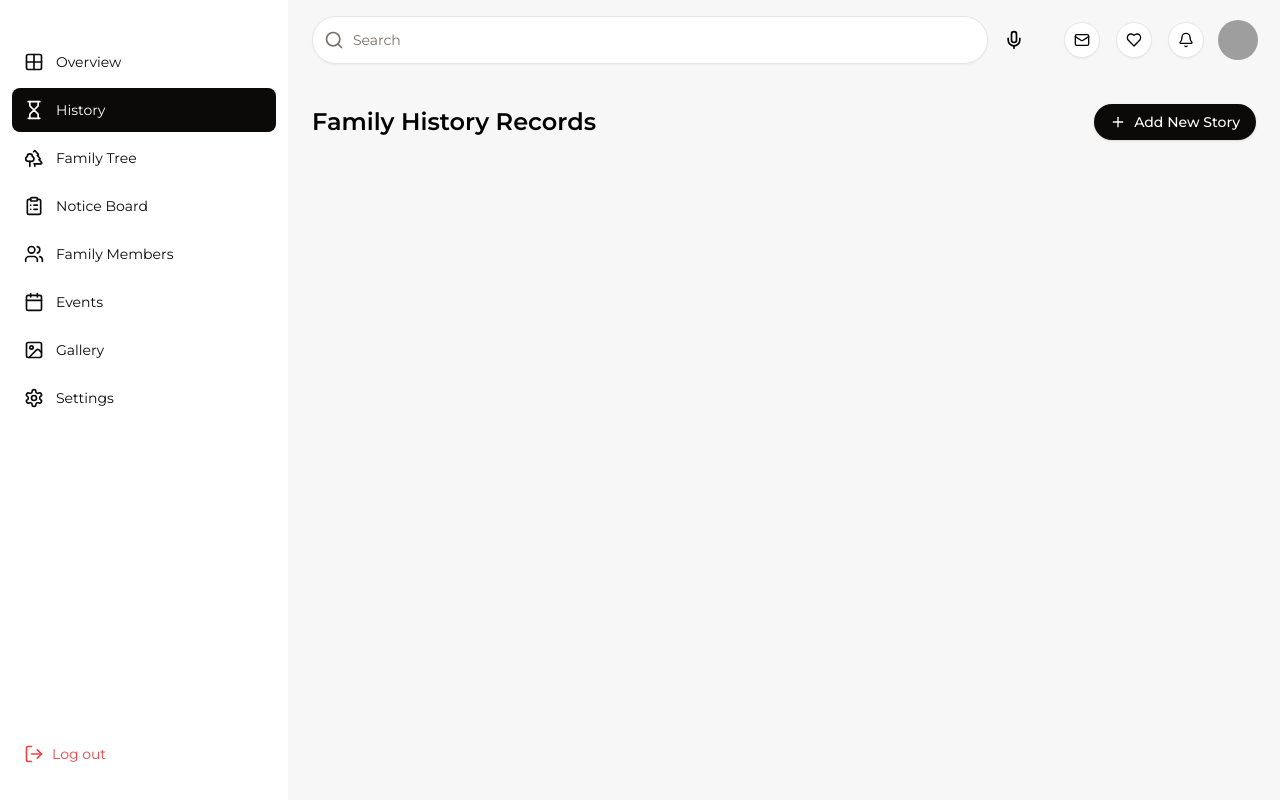
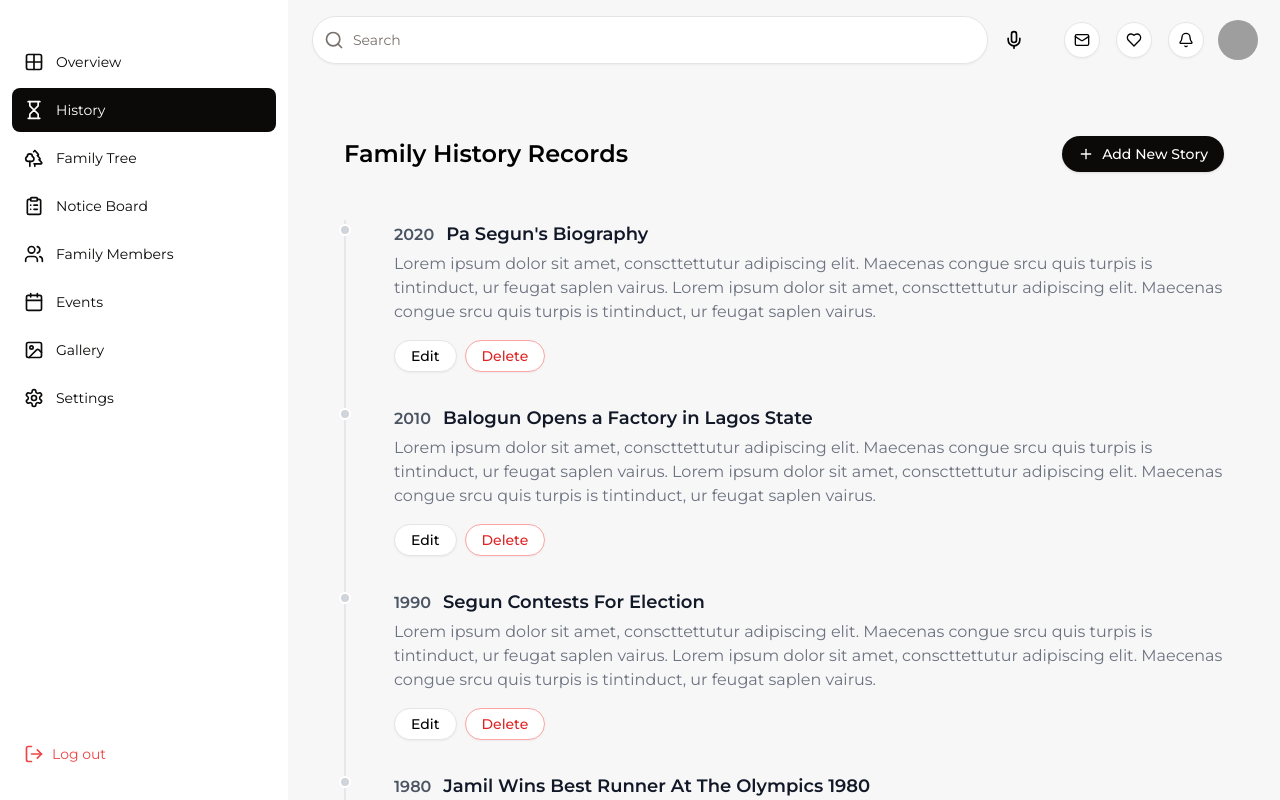
Before and after one commit to ThoseApp/family-tree, a Next.js app: page /dashboard/history in a window 1280 px wide. Shown: the top 800 px of the page. Built offline with nearby package versions, Linux system fonts and the light colour scheme; grey boxes are pictures that could not be loaded.

Commit message:
feat: add timeline section to family history records page with dummy data and improved layout

```diff
--- a/app/dashboard/history/page.tsx
+++ b/app/dashboard/history/page.tsx
@@ -2,19 +2,94 @@ import { Button } from "@/components/ui/button";
 import { Plus } from "lucide-react";
 import React from "react";
 
+// Dummy data for the timeline items
+const historyItems = [
+  {
+    year: "2020",
+    title: "Pa Segun's Biography",
+    description:
+      "Lorem ipsum dolor sit amet, conscttettutur adipiscing elit. Maecenas congue srcu quis turpis is tintinduct, ur feugat saplen vairus. Lorem ipsum dolor sit amet, conscttettutur adipiscing elit. Maecenas congue srcu quis turpis is tintinduct, ur feugat saplen vairus.",
+  },
+  {
+    year: "2010",
+    title: "Balogun Opens a Factory in Lagos State",
+    description:
+      "Lorem ipsum dolor sit amet, conscttettutur adipiscing elit. Maecenas congue srcu quis turpis is tintinduct, ur feugat saplen vairus. Lorem ipsum dolor sit amet, conscttettutur adipiscing elit. Maecenas congue srcu quis turpis is tintinduct, ur feugat saplen vairus.",
+  },
+  {
+    year: "1990",
+    title: "Segun Contests For Election",
+    description:
+      "Lorem ipsum dolor sit amet, conscttettutur adipiscing elit. Maecenas congue srcu quis turpis is tintinduct, ur feugat saplen vairus. Lorem ipsum dolor sit amet, conscttettutur adipiscing elit. Maecenas congue srcu quis turpis is tintinduct, ur feugat saplen vairus.",
+  },
+  {
+    year: "1980",
+    title: "Jamil Wins Best Runner At The Olympics 1980",
+    description:
+      "Lorem ipsum dolor sit amet, conscttettutur adipiscing elit. Maecenas congue srcu quis turpis is tintinduct, ur feugat saplen vairus. Lorem ipsum dolor sit amet, conscttettutur adipiscing elit. Maecenas congue srcu quis turpis is tintinduct, ur feugat saplen vairus.",
+  },
+];
+
 const Page = () => {
   return (
-    <div className="flex flex-col gap-y-8 lg:gap-y-12">
+    <div className="flex flex-col gap-y-8 lg:gap-y-12 p-4 md:p-6 lg:p-8">
       {/* HEADER SECTION */}
-      <div className="flex md:items-center md:flex-row flex-col md: justify-between gap-y-4">
+      <div className="flex md:items-center md:flex-row flex-col md:justify-between gap-y-4">
         <h1 className="text-2xl font-semibold">Family History Records</h1>
-
         <div className="flex items-center gap-4">
-          <Button className="bg-foreground text-background rounded-full hover:bg-foreground/80">
-            <Plus className="size-5" />
-            Add New Story
+          <Button className="bg-foreground text-background rounded-full hover:bg-foreground/80 flex items-center gap-2 px-4 py-2">
+            <Plus className="size-4" />
+            <span>Add New Story</span>
           </Button>
         </div>
+      </div>
+
+      {/* TIMELINE SECTION */}
+      <div className="pl-8 border-l-2 border-gray-200">
+        {historyItems.map((item, index) => (
+          <div key={index} className="relative mb-8 ml-4">
+            {/* Timeline Marker: Positioned relative to the line */}
+            {/* Offset = -(margin-left) - (marker-width / 2) = -1rem - 6px */}
+            <div className="absolute w-3 h-3 bg-gray-300 rounded-full top-1 -left-[calc(3rem+7px)] border-2 border-white"></div>
+
+            {/* Remove absolute positioning from time */}
+            {/* Content reorganized: Year and Title on the same line */}
+            <div className="flex-1">
+              {/* Year and Title Wrapper */}
+              <div className="flex items-baseline mb-1">
+                {/* Make time relative, add margin-right */}
+                <time className="text-base font-semibold text-gray-600 mr-3">
+                  {item.year}
+                </time>
+                <h3 className="text-lg font-semibold text-gray-900">
+                  {item.title}
+                </h3>
+              </div>
+              {/* Description below year/title */}
+              <p className="text-base font-normal text-gray-500">
+                {item.description}
+              </p>
+
+              {/* Action Buttons: Re-add this section */}
+              <div className="flex gap-2 mt-4 flex-shrink-0">
+                <Button
+                  variant="outline"
+                  size="sm"
+                  className="rounded-full px-4 py-1 text-sm"
+                >
+                  Edit
+                </Button>
+                <Button
+                  variant="outline"
+                  size="sm"
+                  className="rounded-full px-4 py-1 text-sm border-red-300 text-red-600 hover:bg-red-50 hover:text-red-700"
+                >
+                  Delete
+                </Button>
+              </div>
+            </div>
+          </div>
+        ))}
       </div>
     </div>
   );
```
